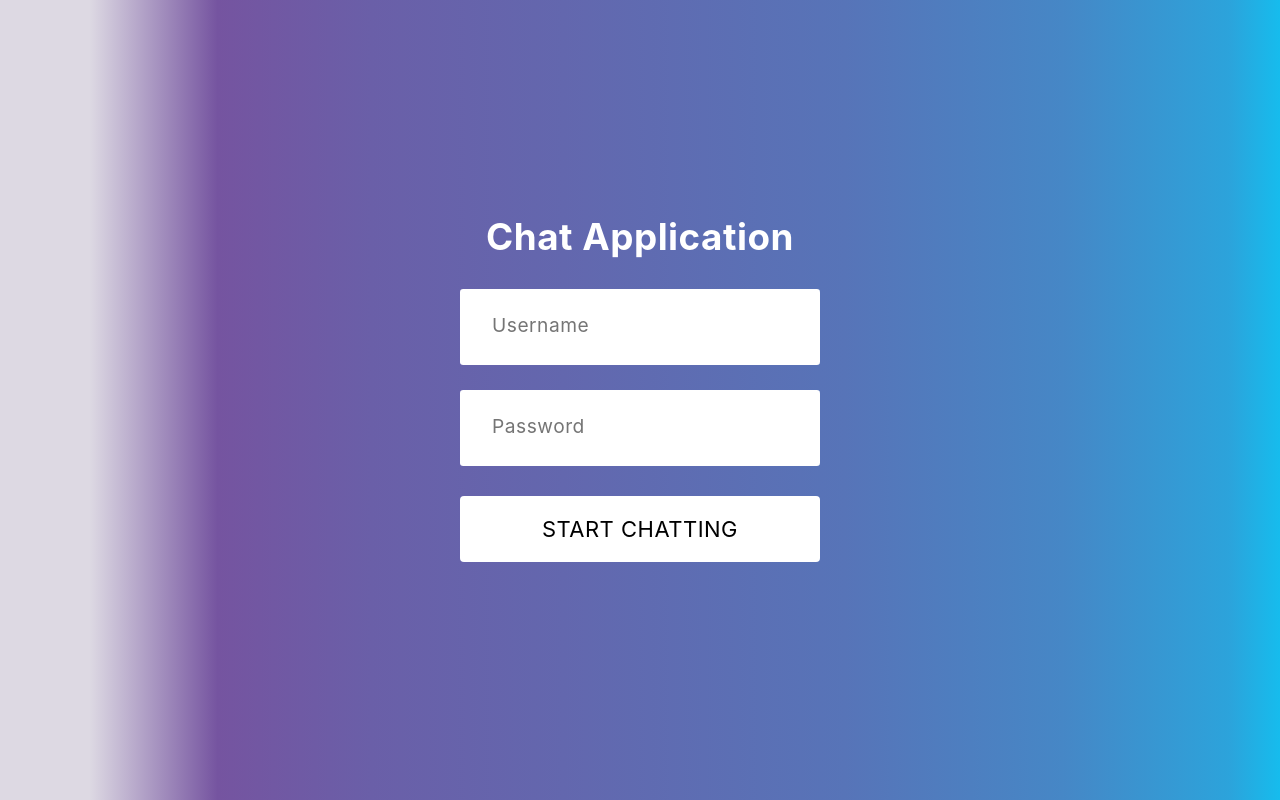
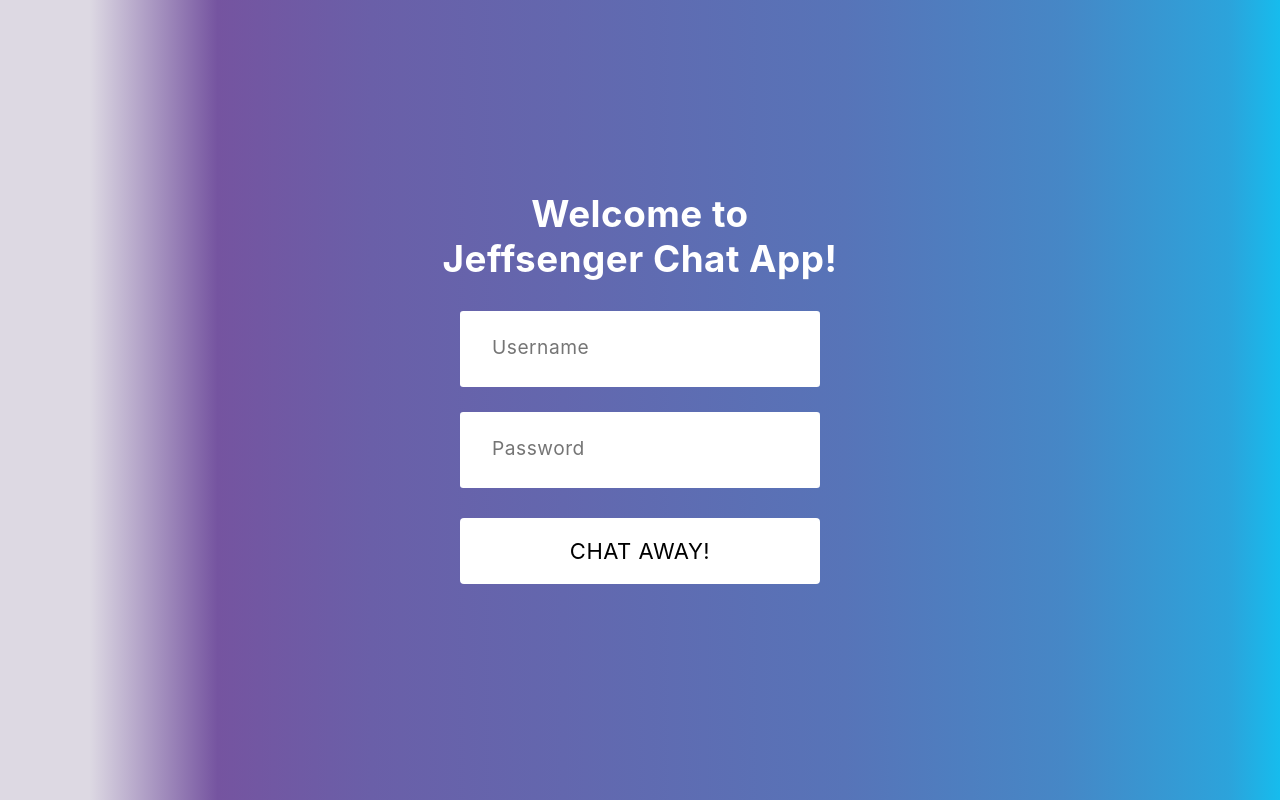
Before and after one commit to jeffreyriosjr/jeffsenger-chatt-app, a React (Create React App) app: page / in a window 1280 px wide. Built offline with nearby package versions, Linux system fonts and the light colour scheme.

Commit message:
feat(login-form): styling and color changes made

```diff
--- a/src/App.css
+++ b/src/App.css
@@ -226,9 +226,9 @@
 }
 
 .wrapper {
+
   height: 100vh;
-    width: 100%;
-  background: rgb(117,84,160);
+  width: 100%;
   background: linear-gradient(90deg, rgb(221, 217, 227) 7%, rgba(117,84,160,1) 17%, rgba(106,95,168,1) 29%, rgba(99,103,174,1) 44%, rgba(87,116,184,1) 66%, rgba(70,135,198,1) 83%, rgba(44,163,219,1) 96%, rgba(22,188,237,1) 100%, rgba(0,212,255,1) 100%);
   display: flex;
   justify-content: center;
--- a/src/components/ChatFeed.jsx
+++ b/src/components/ChatFeed.jsx
@@ -33,7 +33,7 @@ const ChatFeed = (props) => {
               ? <MyMessage message={message} />
               : <TheirMessage message={message} lastMessage={messages[lastMessageKey]} />}
           </div>
-          <div className="read-receipts" style={{ marginRight: isMyMessage ? '18px' : '0px', marginLeft: isMyMessage ? '0px' : '68px' }}>
+          <div className="read-receipts" style={{ marginRight: isMyMessage ? '18px' : '0px', marginLeft: isMyMessage ? '0px' : '68px', backgroundColor: 'blue' }}>
             {renderReadReceipts(message, isMyMessage)}
           </div>
         </div>
--- a/src/components/LoginForm.jsx
+++ b/src/components/LoginForm.jsx
@@ -32,13 +32,13 @@ const LoginForm = () => {
     return (
         <div className="wrapper">
             <div className="form">
-                <h1 className="title">Chat Application</h1>
+                <h1 className="title">Welcome to Jeffsenger Chat App!</h1>
                     <form onSubmit={handleSubmit}>
                         <input type="text" value={username} onChange={(e) => setUsername(e.target.value)} className ="input" placeholder="Username" required />
                         <input type="password" value={password} onChange={(e) => setPassword(e.target.value)} className ="input" placeholder="Password" required />
                         <div align="center">
                             <button type="submit" className="button">
-                                <span>Start Chatting</span>
+                                <span>Chat Away!</span>
                             </button>
                         </div>
                         <h2 className="error">{error}</h2>
--- a/src/components/TheirMessage.jsx
+++ b/src/components/TheirMessage.jsx
@@ -17,7 +17,7 @@ const TheirMessage = ({ lastMessage, message }) => {
                     style={{ marginLeft: isFirstMessageByUser ? '4px' : '48px' }}
                     />
                 ) : (
-                    <div className="message" style={{ float: 'left',backgroundColor: 'gray', marginLeft: isFirstMessageByUser ? '4px' : '48px'  }}>
+                    <div className="message" style={{ float: 'left',backgroundColor: 'gray', color: 'white', marginLeft: isFirstMessageByUser ? '4px' : '48px'  }}>
                         {message.text}
                     </div>
                 )
```
